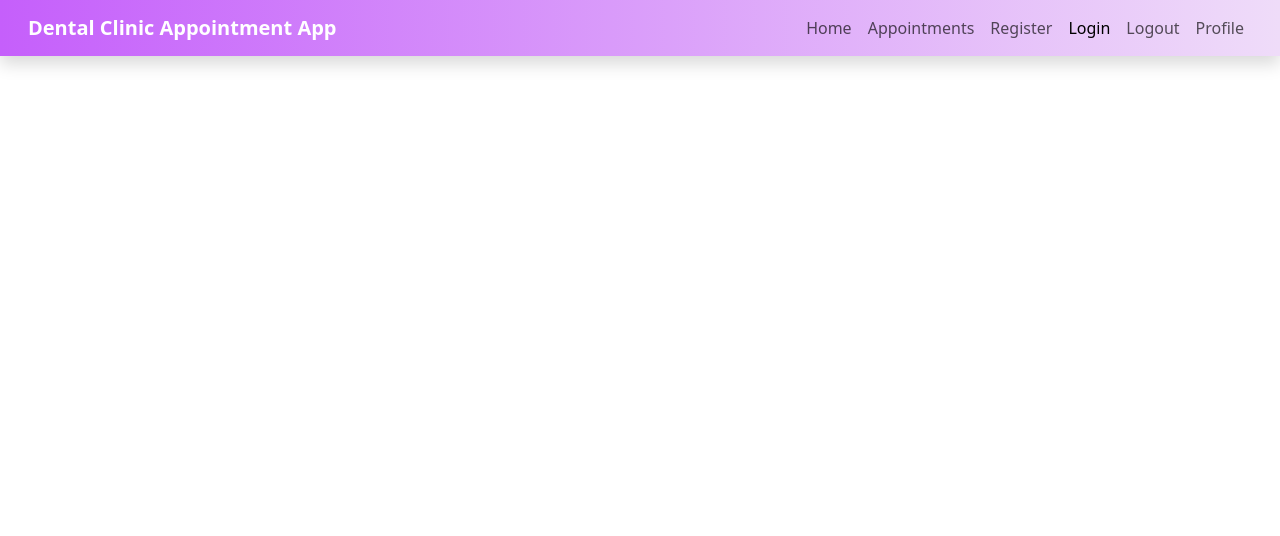
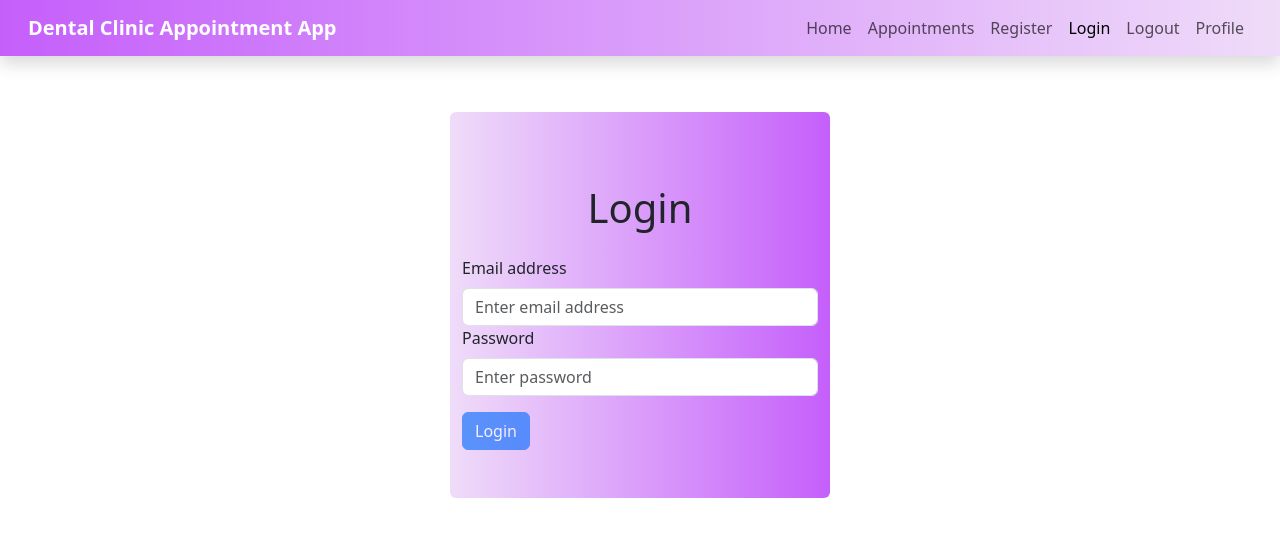
Before and after one commit to AlexisDeGuzman/dental-booking-frontend, a React (Create React App) app: page /login in a window 1280 px wide. Shown: the top 536 px of the page. Built offline with nearby package versions, Linux system fonts and the light colour scheme; no server answers.

Commit message:
Added Login form and authenticate function to fetch data from backend api

```diff
--- a/src/pages/Login.js
+++ b/src/pages/Login.js
@@ -1,7 +1,128 @@
+import { Container, Row, Col, Form, Button } from 'react-bootstrap';
+import { useState, useEffect, useContext } from 'react';
+import { useNavigate, Navigate } from 'react-router-dom';
+
+import Swal2 from 'sweetalert2';
+import UserContext from '../UserContext';
 
 const Login = () => {
+    // States
+    const [ email, setEmail ] = useState('');
+    const [ password, setPassword ] = useState('');
+    const [ isDisabled, setIsDisabled ] = useState(true);
+    const [ error, setError ] = useState('');
+    const [ isError, setIsError ] = useState('');
+
+    // Navigation
+    const navigate = useNavigate();
+
+    // User context
+    const{ user, setUser } = useContext(UserContext);
+
+    // Disable when fields are not filled
+    useEffect(() => {
+        if( email && password ) {
+            setIsDisabled(false);
+        } else {
+            setIsDisabled(true);
+        }
+    }, [email,password])
+
+    // Backend Api login
+    function authenticate(e) {
+    e.preventDefault();
+
+        fetch(`${process.env.REACT_APP_API_URL}/users/login`,{
+            method : 'POST',
+            headers : { 'Content-Type' : 'application/json'},
+            body : JSON.stringify({
+                email: email,
+                password: password
+            })
+        })
+        .then(res => {
+            if (res.ok) {
+                setIsError(false)
+                return res.json();
+            } else {
+                res.text().then((message) => {
+                    setIsError(true)
+                    setError(message);
+                })
+            }
+        })
+        .then(data => {
+            if ( !data ) {
+                Swal2.fire({
+                    title: 'Login unsuccessful!',
+                    icon: 'error',
+                    text: 'Check your login credentials and try again'
+                })
+            } else {
+                Swal2.fire({
+                    title: 'Login successful!',
+                    icon: 'success',
+                    text: 'Welcome to my Shop!'
+                })
+                localStorage.setItem('token', data.access);
+                getUserId(data.access);
+                navigate('/products')
+            }
+        })
+    }
+
+    //Get user details
+    const getUserId = token => {
+        fetch(`${process.env.REACT_APP_API_URL}/users/userDetails`, {
+          headers: { Authorization: `Bearer ${token}` }
+        })
+        .then(res => res.json())
+        .then(data => {
+            setUser({
+              id: data._id,
+              email: data.email,
+              isAdmin: data.isAdmin
+            })
+        })
+    }
+
     return (
-        <h1>Login</h1>
+        <Container>
+        <Row className='mt-5 pt-3'>
+            <Col xs={10} md={4} className = 'mt-5 py-5 rounded col-6 mx-auto bg-light' style={{backgroundImage: 'linear-gradient(to left, #C55FFB, #EFDCF9)'}}>
+                <h1 className = 'py-3 text-center mt-2'>Login</h1>
+                { isError && <Form.Text className="text-danger">{error}</Form.Text> }
+                <Form onSubmit={(e) => authenticate(e)}>
+                    <Form.Group controlId="userEmail">
+                        <Form.Label>Email address</Form.Label>
+                        <Form.Control
+                            type="email"
+                            placeholder="Enter email address"
+                            value={email}
+                            onChange={(e) => setEmail(e.target.value)}
+                            required
+                        />
+                    </Form.Group>
+
+                    <Form.Group controlId="password">
+                        <Form.Label>Password</Form.Label>
+                        <Form.Control
+                            type="password"
+                            placeholder="Enter password"
+                            value={password}
+                            onChange={(e) => setPassword(e.target.value)}
+                            required
+                        />
+                    </Form.Group>
+
+                    <Button variant="primary" type="submit" id="submitBtn" disabled = {isDisabled} className ='mt-3'>
+                            Login
+                        </Button>
+
+                </Form>
+            </Col>
+        </Row>
+    </Container>
     );
 };
 
```
